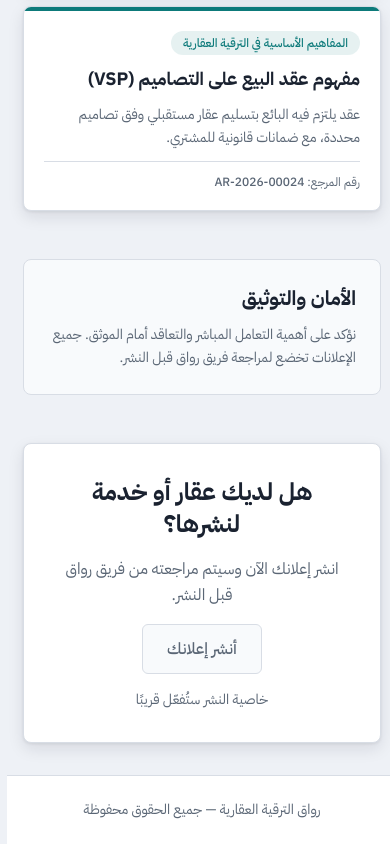
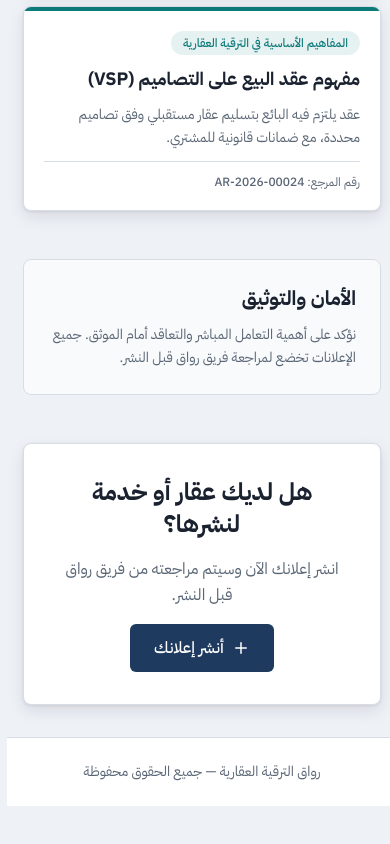
Before and after one commit to akramroyale24-jpg/riwaq-real-estate-development, a Next.js app: page / in a window 390 px wide. Shown: the part 5198-6042 px from the top of the page. After the commit the page ends 6004 px from the top, so only its background shows below. Built offline with nearby package versions, Linux system fonts and the light colour scheme.

Commit message:
Update page.tsx

```diff
--- a/app/page.tsx
+++ b/app/page.tsx
@@ -9,6 +9,7 @@ import { SAMPLE_PROPERTIES } from "@/lib/properties";
 import { SAMPLE_PROFESSIONALS } from "@/lib/professionals";
 import { SAMPLE_MARKET_ITEMS } from "@/lib/market-items";
 import { SAMPLE_ARTICLES } from "@/lib/encyclopedia";
+import { PUBLISH_PROPERTY_FORM_URL } from "@/lib/external-links";
 
 export default function Home() {
   const featuredProperties = SAMPLE_PROPERTIES.slice(0, 3);
@@ -90,7 +91,8 @@ export default function Home() {
         </div>
       </section>
 
-      {/* ------- عينات: العروض العقارية ------- */}
+      {/* عينات: العروض العقارية */}
+      {featuredProperties.length > 0 && (
         <section className="space-y-4">
           <div className="flex items-center justify-between">
             <h2 className="text-2xl font-bold">أحدث العروض العقارية</h2>
@@ -101,14 +103,16 @@ export default function Home() {
               عرض الكل ←
             </Link>
           </div>
-        <div className="grid grid-cols-1 gap-4 md:grid-cols-2 lg:grid-cols-3">
+          <div className="grid grid-cols-1 gap-4">
             {featuredProperties.map((property) => (
               <PropertyCard key={property.id} property={property} />
             ))}
           </div>
         </section>
+      )}
 
-      {/* ------- عينات: المهنيون والشركاء ------- */}
+      {/* عينات: المهنيون والشركاء */}
+      {featuredProfessionals.length > 0 && (
         <section className="space-y-4">
           <div className="flex items-center justify-between">
             <h2 className="text-2xl font-bold">مهنيون مميزون</h2>
@@ -128,8 +132,10 @@ export default function Home() {
             ))}
           </div>
         </section>
+      )}
 
-      {/* ------- عينات: سوق البناء والتجهيزات ------- */}
+      {/* عينات: سوق البناء والتجهيزات */}
+      {featuredMarketItems.length > 0 && (
         <section className="space-y-4">
           <div className="flex items-center justify-between">
             <h2 className="text-2xl font-bold">جديد سوق البناء</h2>
@@ -146,8 +152,10 @@ export default function Home() {
             ))}
           </div>
         </section>
+      )}
 
-      {/* ------- عينات: الموسوعة العقارية والعمرانية ------- */}
+      {/* عينات: الموسوعة العقارية والعمرانية */}
+      {featuredArticles.length > 0 && (
         <section className="space-y-4">
           <div className="flex items-center justify-between">
             <h2 className="text-2xl font-bold">من الموسوعة العقارية</h2>
@@ -164,6 +172,7 @@ export default function Home() {
             ))}
           </div>
         </section>
+      )}
 
       {/* شريط الأمان والتوثيق */}
       <section className="rounded-lg border bg-surface-elevated p-6 space-y-3">
@@ -174,7 +183,7 @@ export default function Home() {
         </p>
       </section>
 
-      {/* دعوة لنشر إعلان — بصرية فقط، ستُفعّل لاحقًا */}
+      {/* دعوة لنشر إعلان — مفعّلة الآن */}
       <section className="rounded-lg border bg-surface p-8 text-center space-y-4 shadow-card">
         <h2 className="text-2xl font-bold">
           هل لديك عقار أو خدمة لنشرها؟
@@ -182,17 +191,27 @@ export default function Home() {
         <p className="text-text-muted leading-relaxed">
           انشر إعلانك الآن وسيتم مراجعته من فريق رواق قبل النشر.
         </p>
-        <button
-          type="button"
-          aria-label="نشر إعلان (غير مفعّل حاليًا)"
-          disabled
-          className="inline-flex items-center justify-center min-h-[44px] min-w-[44px] rounded-md border border-border bg-surface-elevated px-6 py-3 text-text-muted font-medium cursor-not-allowed"
+        <a
+          href={PUBLISH_PROPERTY_FORM_URL}
+          target="_blank"
+          rel="noopener noreferrer"
+          className="inline-flex items-center justify-center gap-2 min-h-[44px] rounded-md bg-primary px-6 py-3 text-primary-foreground font-medium transition-opacity hover:opacity-90"
         >
+          <svg
+            width="18"
+            height="18"
+            viewBox="0 0 24 24"
+            fill="none"
+            stroke="currentColor"
+            strokeWidth="2"
+            strokeLinecap="round"
+            strokeLinejoin="round"
+            aria-hidden="true"
+          >
+            <path d="M12 5v14M5 12h14" />
+          </svg>
           أنشر إعلانك
-        </button>
-        <p className="text-sm text-text-muted">
-          خاصية النشر ستُفعّل قريبًا
-        </p>
+        </a>
       </section>
     </div>
   );
```
Lines whose indentation alone changed are shown as unchanged.
